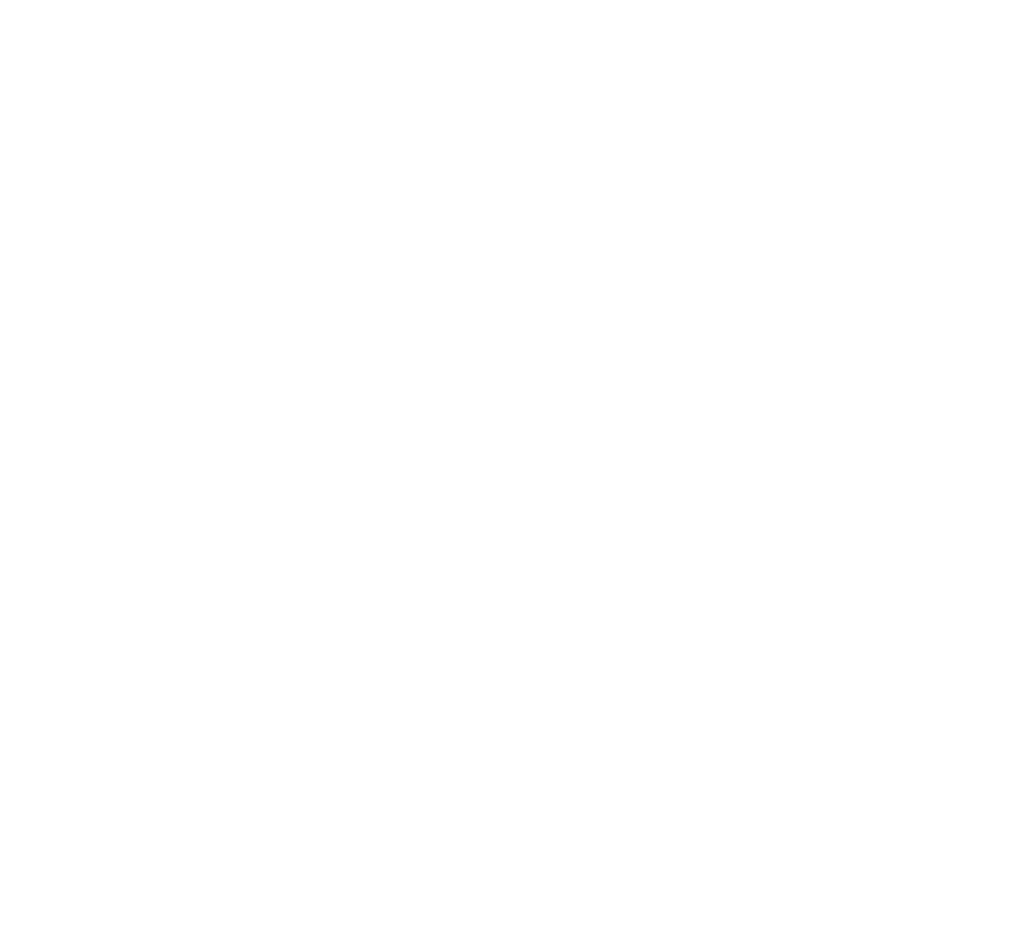
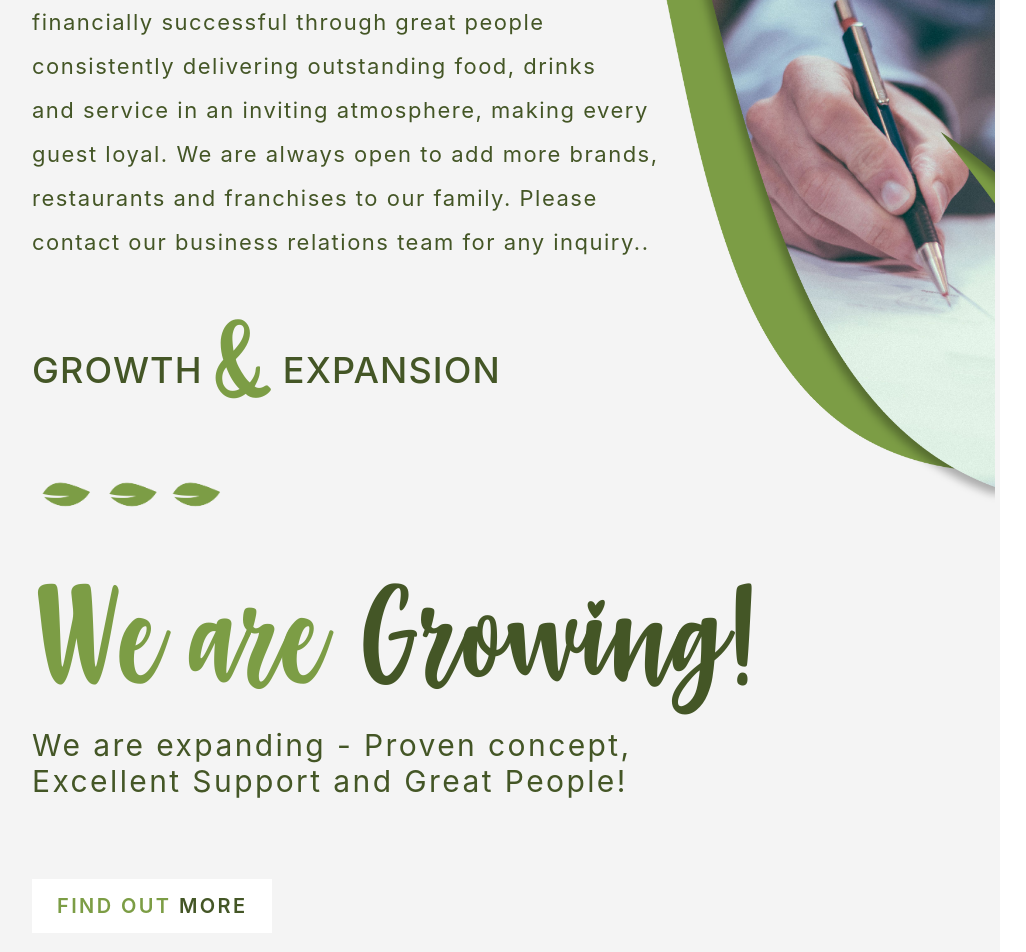
Before and after one commit to vanguard88728/prom, a React (Create React App) app: page / in a window 1280 px wide. Shown: the part 1124-2076 px from the top of the page, without its empty margins (144-1170 px from the left). Before the commit the page ends 800 px from the top, so only its background shows below. Built offline with nearby package versions, Linux system fonts and the light colour scheme.

Commit message:
Update About section

```diff
--- a/src/components/Divider/Divider.css
+++ b/src/components/Divider/Divider.css
@@ -3,7 +3,7 @@
 }
 
 .divider-image {
-    width: 300px;
+    width: 200px;
 }
 
 .divider-image.right {
--- a/src/pages/Home/Home.css
+++ b/src/pages/Home/Home.css
@@ -1,4 +1,8 @@
-.home-content {
+.section {
+    padding: 80px 0;
+}
+
+.home-container {
     text-align: center;
     padding-top: 30px;
     padding-bottom: 80px;
@@ -35,3 +39,66 @@
     font-size: 130px;
     line-height: 130px;
 }
+
+.about-container {
+    padding: 80px 40px;
+}
+
+.section-content {
+    color: #445626;
+    font-size: 22px;
+    line-height: 2;
+    letter-spacing: 0.09375rem;
+}
+
+.about-leaf {
+    position: relative;
+    right: -35px;
+    float: right;
+    width: 40%;
+    shape-outside: url('../../assets/images/AboutLeaf.png');
+}
+
+.about-growth {
+    display: flex;
+    align-items: center;
+    margin: 50px 0;
+}
+
+.about-growth span {
+    font-size: 36px;
+    font-weight: 500;
+    text-transform: uppercase;
+    letter-spacing: 0.07rem;
+    vertical-align: center;
+}
+
+.about-growth .ampersand {
+    font-family: Gabelisa, serif;
+    font-size: 113px;
+    line-height: 113px;
+    vertical-align: center;
+}
+
+.about-growing {
+    font-family: 'Gabelisa', serif;
+    font-size: 118px;
+    letter-spacing: 0;
+}
+
+.about-extend {
+    font-size: 30px;
+    letter-spacing: 0.15rem;
+    margin-bottom: 80px;
+}
+
+.find-button {
+    display: inline-block;
+    background-color: white;
+    padding: 15px 25px;
+    text-transform: uppercase;
+    font-size: 20px;
+    font-weight: 600;
+    letter-spacing: 0.15rem;
+    cursor: pointer;
+}
--- a/src/pages/Home/Home.js
+++ b/src/pages/Home/Home.js
@@ -1,17 +1,20 @@
 import Header from '../../components/Header/Header';
 import Navigator from '../../components/Navigator/Navigator';
 import ImageBanner from '../../components/ImageBanner/ImageBanner';
+import SectionTitle from '../../components/SectionTitle/SectionTitle';
+import Divider from '../../components/Divider/Divider';
 import './Home.css';
 
 import Logo from '../../assets/images/logo.png';
 import GreenMap from '../../assets/images/GreenMap.png';
+import AboutLeaf from '../../assets/images/AboutLeaf.png';
 
 const Home = () => {
   return (
     <>
       <Header />
-      <section id='Home'>
-        <div className="container home-content">
+      <section id='home'>
+        <div className="container home-container">
           <img src={Logo} alt='logo' className='app-logo' />
           <Navigator />
           <p className="home-caption">
@@ -27,6 +30,38 @@ const Home = () => {
           <p className="home-banner-subtitle text-primary">nationwide</p>
         </ImageBanner>
       </section>
+
+      <section id='about'>
+        <div className="container about-container">
+          <SectionTitle title='Our Mission' />
+          <img src={AboutLeaf} alt='' className="about-leaf" />
+          <p className='section-content'>
+            Growing franchising businesses, focusing on great tasting Zfood and exceptional customer service while
+            giving back to our community.
+            We aim to be financially successful through great people consistently delivering outstanding food, drinks
+            and service in an inviting atmosphere, making every guest loyal. We are always open to add more brands,
+            restaurants and franchises to our family. Please contact our business relations team for any inquiry..
+          </p>
+          <div className="about-growth text-primary">
+            <span>Growth&nbsp;</span>
+            <span className='ampersand text-secondary'>&</span>
+            <span>&nbsp;Expansion</span>
+          </div>
+          <Divider />
+          <p className="about-growing text-secondary">
+            <span>We are </span>
+            <span className="text-primary">Growing!</span>
+          </p>
+          <p className="about-extend text-primary">
+            We are expanding - Proven concept,<br />
+            Excellent Support and Great People!
+          </p>
+          <div className='find-button'>
+            <span className='text-secondary'>Find out </span>
+            <span className='text-primary'>More</span>
+          </div>
+        </div>
+      </section>
     </>
   );
 };
```
Also changed, not shown: src/assets/images/AboutLeaf.png (added).
